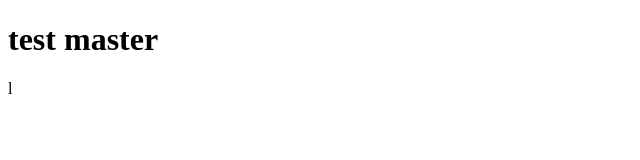
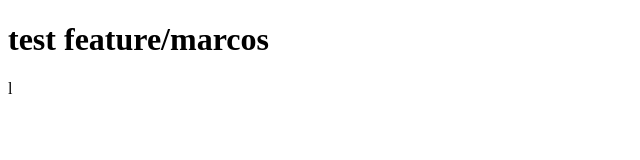
Before and after one commit to ricardohc/app-test, a plain HTML site: page index.html in a window 1280 px wide. Shown: the whole page, without its empty margins (0-640 px from the left). Drawn offline with Linux system fonts and the light colour scheme.

Commit message:
feat: modificacion de h1

```diff
--- a/index.html
+++ b/index.html
@@ -6,7 +6,7 @@
     <title>Document</title>
 </head>
 <body>
-    <h1> test master</h1>
+    <h1> test feature/marcos</h1>
 
 </body>
 </html>l
```
